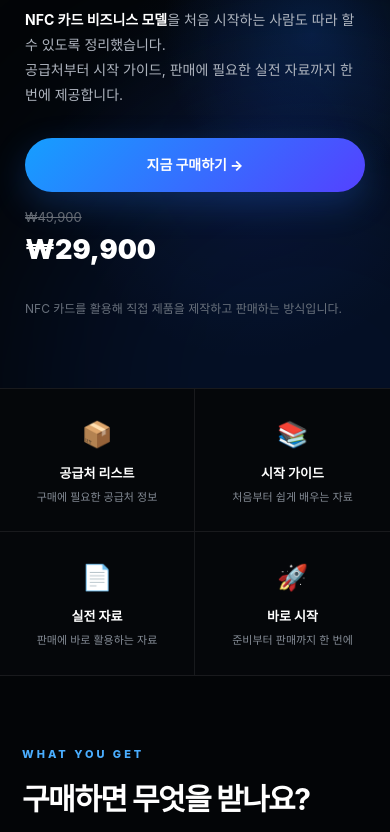
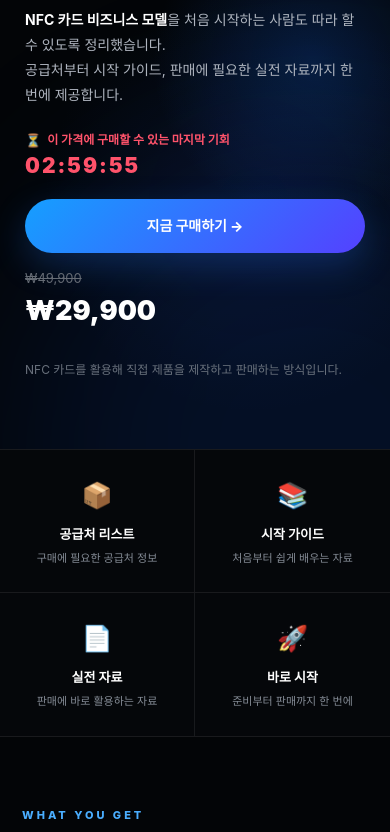
Before and after one commit to djWJfxlqdl/nfc-stater, a plain HTML site: page index.html in a window 390 px wide. Shown: the part 256-1088 px from the top of the page. Drawn offline with Linux system fonts and the light colour scheme.

Commit message:
Update index.html

```diff
--- a/index.html
+++ b/index.html
@@ -43,10 +43,6 @@
     button {
       font-family: inherit;
     }
-
-    /* =========================
-       HEADER
-    ========================= */
 
     header {
       position: fixed;
@@ -132,10 +128,6 @@
       transform: translateY(-2px);
     }
 
-    /* =========================
-       HERO
-    ========================= */
-
     .hero {
       min-height: 720px;
 
@@ -209,11 +201,47 @@
       line-height: 1.8;
 
       max-width: 560px;
-      margin-bottom: 30px;
+      margin-bottom: 22px;
     }
 
     .hero-description strong {
       color: #ffffff;
+    }
+
+    .urgency-box {
+      margin: 0 0 22px;
+    }
+
+    .urgency-title {
+      display: flex;
+      align-items: center;
+      gap: 6px;
+
+      color: #ff536b;
+
+      font-size: 13px;
+      font-weight: 700;
+
+      margin-bottom: 3px;
+    }
+
+    .urgency-title::before {
+      content: "⏳";
+      font-size: 13px;
+    }
+
+    .urgency-timer {
+      color: #ff536b;
+
+      font-size: 23px;
+      font-weight: 900;
+
+      letter-spacing: 2px;
+      line-height: 1.2;
+    }
+
+    .expired-title {
+      color: #777 !important;
     }
 
     .hero-buttons {
@@ -276,10 +304,6 @@
       font-size: 27px;
       font-weight: 900;
     }
-
-    /* =========================
-       NFC CARD VISUAL
-    ========================= */
 
     .hero-visual {
       position: absolute;
@@ -376,10 +400,6 @@
       opacity: 0.9;
     }
 
-    /* =========================
-       BENEFITS
-    ========================= */
-
     .benefits {
       display: grid;
       grid-template-columns: repeat(4, 1fr);
@@ -415,10 +435,6 @@
       color: #858c96;
       font-size: 12px;
     }
-
-    /* =========================
-       PRODUCT SECTION
-    ========================= */
 
     .section {
       padding: 100px 6%;
@@ -525,10 +541,6 @@
       font-weight: 900;
     }
 
-    /* =========================
-       PROCESS
-    ========================= */
-
     .process-section {
       padding: 0 6% 100px;
     }
@@ -580,10 +592,6 @@
       color: #7e858f;
       font-size: 12px;
     }
-
-    /* =========================
-       OFFER
-    ========================= */
 
     .offer {
       position: relative;
@@ -642,10 +650,6 @@
       margin-bottom: 16px;
     }
 
-    /* =========================
-       FOOTER
-    ========================= */
-
     footer {
       border-top: 1px solid rgba(255,255,255,0.08);
 
@@ -664,10 +668,6 @@
       font-size: 14px;
     }
 
-    /* =========================
-       MOBILE
-    ========================= */
-
     @media (max-width: 900px) {
 
       header {
@@ -680,10 +680,7 @@
 
       .hero {
         min-height: auto;
-
-        padding:
-          120px 25px
-          70px;
+        padding: 120px 25px 70px;
       }
 
       .hero-content {
@@ -728,10 +725,7 @@
       }
 
       .offer {
-        margin:
-          0 20px
-          70px;
-
+        margin: 0 20px 70px;
         padding: 35px 25px;
       }
 
@@ -771,6 +765,18 @@
         width: 100%;
       }
 
+      .urgency-box {
+        margin-bottom: 20px;
+      }
+
+      .urgency-title {
+        font-size: 12px;
+      }
+
+      .urgency-timer {
+        font-size: 21px;
+      }
+
       .benefit {
         padding: 25px 12px;
       }
@@ -792,10 +798,6 @@
 
 <body>
 
-  <!-- =========================
-       HEADER
-  ========================= -->
-
 <header>
 
   <a href="#" class="logo">
@@ -816,10 +818,6 @@
 </header>
 
 
-  <!-- =========================
-       HERO
-  ========================= -->
-
 <section class="hero">
 
   <div class="hero-content">
@@ -834,14 +832,32 @@
     </h1>
 
     <p class="hero-description">
-
       <strong>NFC 카드 비즈니스 모델</strong>을
       처음 시작하는 사람도 따라 할 수 있도록 정리했습니다.<br>
 
       공급처부터 시작 가이드, 판매에 필요한 실전 자료까지
       한 번에 제공합니다.
+    </p>
 
-      </p>
+
+    <div class="urgency-box">
+
+      <div
+        class="urgency-title"
+        id="urgencyTitle"
+      >
+        이 가격에 구매할 수 있는 마지막 기회
+      </div>
+
+      <div
+        class="urgency-timer"
+        id="countdown"
+      >
+        03:00:00
+      </div>
+
+    </div>
+
 
     <div class="hero-buttons">
 
@@ -853,8 +869,21 @@
       </a>
 
       <div class="price">
-          <span class="old-price">₩49,900</span>
-          <span class="current-price">₩29,900</span>
+
+        <span
+          class="old-price"
+          id="heroOldPrice"
+        >
+          ₩49,900
+        </span>
+
+        <span
+          class="current-price"
+          id="heroCurrentPrice"
+        >
+          ₩29,900
+        </span>
+
       </div>
 
     </div>
@@ -868,8 +897,6 @@
 
   </div>
 
-
-    <!-- NFC CARDS -->
 
   <div class="hero-visual">
 
@@ -895,10 +922,6 @@
 
 </section>
 
-
-  <!-- =========================
-       BENEFITS
-  ========================= -->
 
 <section class="benefits">
 
@@ -929,10 +952,6 @@
 </section>
 
 
-  <!-- =========================
-       PRODUCTS
-  ========================= -->
-
 <section class="section" id="products">
 
   <div class="section-label">
@@ -961,13 +980,11 @@
       </h3>
 
       <ul class="product-list">
-
         <li>공급업체 정보</li>
         <li>제품 가격 및 MOQ</li>
         <li>배송 방식 및 배송 기간</li>
         <li>커스텀 가능 여부</li>
         <li>주문 방법 및 주의사항</li>
-
       </ul>
 
     </div>
@@ -984,13 +1001,11 @@
       </h3>
 
       <ul class="product-list">
-
         <li>NFC 카드란?</li>
         <li>공급처 주문 방법</li>
         <li>NFC 링크 설정 방법</li>
         <li>제품 제작 및 판매 방법</li>
         <li>첫 고객을 찾는 방법</li>
-
       </ul>
 
     </div>
@@ -1007,13 +1022,11 @@
       </h3>
 
       <ul class="product-list">
-
         <li>판매가격 계산표</li>
         <li>영업 DM 템플릿</li>
         <li>주문 메시지 템플릿</li>
         <li>상품 설명 템플릿</li>
         <li>판매 체크리스트</li>
-
       </ul>
 
     </div>
@@ -1022,10 +1035,6 @@
 
 </section>
 
-
-  <!-- =========================
-       PROCESS
-  ========================= -->
 
 <section class="process-section" id="process">
 
@@ -1105,10 +1114,6 @@
 </section>
 
 
-  <!-- =========================
-       OFFER
-  ========================= -->
-
 <section class="offer" id="offer">
 
   <div class="offer-content">
@@ -1133,11 +1138,17 @@
 
     <div class="offer-price">
 
-        <div class="offer-old">
+      <div
+        class="offer-old"
+        id="offerOldPrice"
+      >
         ₩49,900
       </div>
 
-        <div class="offer-current">
+      <div
+        class="offer-current"
+        id="offerCurrentPrice"
+      >
         ₩29,900
       </div>
 
@@ -1155,10 +1166,6 @@
 </section>
 
 
-  <!-- =========================
-       FOOTER
-  ========================= -->
-
 <footer>
 
   <div>
@@ -1175,5 +1182,218 @@
 
 </footer>
 
+
+<script>
+
+  /*
+    ==========================================
+    NFC STARTER 가격/카운트다운 시스템
+    ==========================================
+
+    localStorage 사용
+
+    - 새로고침해도 유지
+    - 사이트를 나갔다 다시 들어와도 유지
+    - 브라우저를 껐다 켜도 유지
+    - 3시간이 지나면 49,900원으로 변경
+  */
+
+  const COUNTDOWN_DURATION =
+    3 * 60 * 60 * 1000;
+
+  const STORAGE_KEY =
+    "nfcStarterDeadline";
+
+
+  let deadline =
+    localStorage.getItem(STORAGE_KEY);
+
+
+  /*
+    처음 방문한 경우
+    현재 시간 + 3시간 저장
+  */
+
+  if (!deadline) {
+
+    deadline =
+      Date.now() + COUNTDOWN_DURATION;
+
+    localStorage.setItem(
+      STORAGE_KEY,
+      deadline
+    );
+
+  }
+
+
+  function isExpired() {
+
+    return (
+      Number(deadline) <= Date.now()
+    );
+
+  }
+
+
+  function updatePrices() {
+
+    const expired =
+      isExpired();
+
+
+    const heroOld =
+      document.getElementById(
+        "heroOldPrice"
+      );
+
+    const heroCurrent =
+      document.getElementById(
+        "heroCurrentPrice"
+      );
+
+    const offerOld =
+      document.getElementById(
+        "offerOldPrice"
+      );
+
+    const offerCurrent =
+      document.getElementById(
+        "offerCurrentPrice"
+      );
+
+    const urgencyTitle =
+      document.getElementById(
+        "urgencyTitle"
+      );
+
+
+    if (expired) {
+
+      /*
+        할인 종료
+      */
+
+      heroOld.style.display =
+        "none";
+
+      heroCurrent.textContent =
+        "₩49,900";
+
+
+      offerOld.style.display =
+        "none";
+
+      offerCurrent.textContent =
+        "₩49,900";
+
+
+      urgencyTitle.textContent =
+        "초기 판매가가 종료되었습니다.";
+
+      urgencyTitle.classList.add(
+        "expired-title"
+      );
+
+    } else {
+
+      /*
+        할인 진행 중
+      */
+
+      heroOld.style.display =
+        "block";
+
+      heroCurrent.textContent =
+        "₩29,900";
+
+
+      offerOld.style.display =
+        "block";
+
+      offerCurrent.textContent =
+        "₩29,900";
+
+    }
+
+  }
+
+
+  function updateCountdown() {
+
+    const countdown =
+      document.getElementById(
+        "countdown"
+      );
+
+
+    let remaining =
+      Number(deadline) - Date.now();
+
+
+    if (remaining <= 0) {
+
+      countdown.textContent =
+        "00:00:00";
+
+      countdown.style.color =
+        "#777";
+
+
+      updatePrices();
+
+      return;
+
+    }
+
+
+    const hours =
+      Math.floor(
+        remaining /
+        (1000 * 60 * 60)
+      );
+
+
+    const minutes =
+      Math.floor(
+        (remaining %
+          (1000 * 60 * 60))
+        /
+        (1000 * 60)
+      );
+
+
+    const seconds =
+      Math.floor(
+        (remaining %
+          (1000 * 60))
+        /
+        1000
+      );
+
+
+    countdown.textContent =
+      String(hours).padStart(2, "0")
+      + ":" +
+      String(minutes).padStart(2, "0")
+      + ":" +
+      String(seconds).padStart(2, "0");
+
+
+    updatePrices();
+
+  }
+
+
+  updateCountdown();
+
+
+  setInterval(
+    updateCountdown,
+    1000
+  );
+
+</script>
+
 </body>
 </html>
```
Lines whose indentation alone changed are shown as unchanged.
